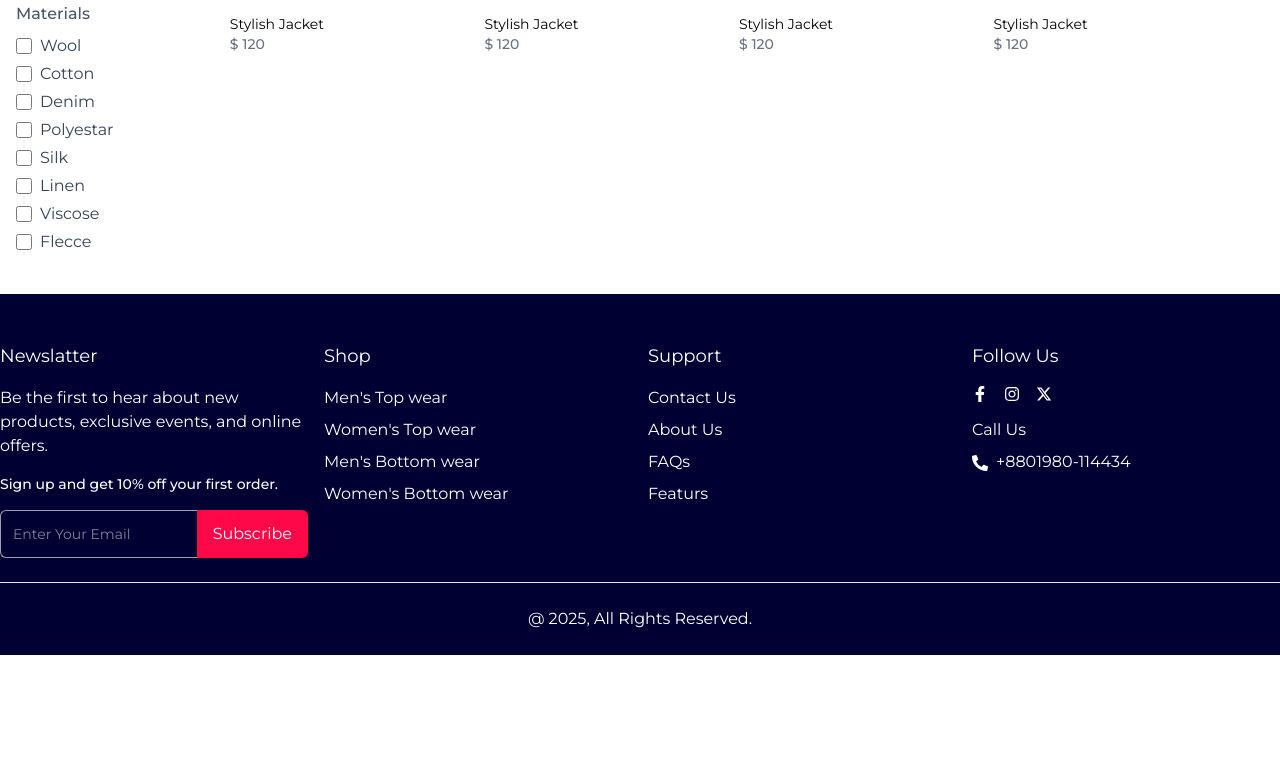
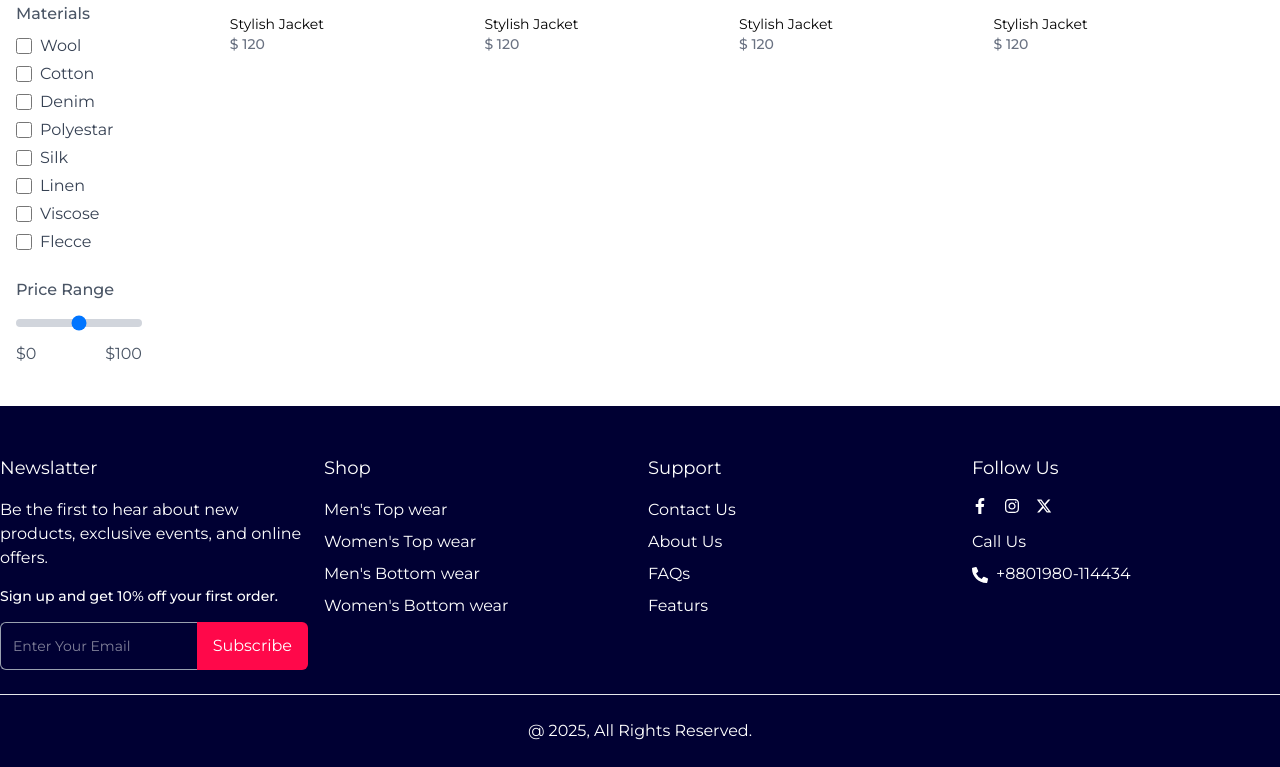
Before and after one commit to Rafiul23/eshop-fashion-client-side, a React (Vite) app: page /collections/all in a window 1280 px wide. Shown: the part 1103-1870 px from the top of the page. Before the commit the page ends 1758 px from the top, so only its background shows below. Built offline with nearby package versions, Linux system fonts and the light colour scheme.

Commit message:
added filter for pricce range

```diff
--- a/src/Products/FilterSideBar.jsx
+++ b/src/Products/FilterSideBar.jsx
@@ -40,7 +40,10 @@ const FilterSideBar = () => {
 
     }, [searchParams])
 
+    const handleFilterChange = e =>{
+        const {name, value, checked, type} = e.target;
 
+    }
 
     return (
         <div className="p-4">
@@ -52,7 +55,7 @@ const FilterSideBar = () => {
                 {
                     categories.map((category)=> (
                         <div key={category} className="flex items-center mb-1">
-                            <input type="radio" name="category" className="mr-2 h-4 w-4 text-blue-500 focus:ring-blue-400 border-gray-300" id="" />
+                            <input type="radio" name="category" className="mr-2 h-4 w-4 text-blue-500 focus:ring-blue-400 border-gray-300" id="" value={category} onChange={handleFilterChange} />
                             <span className="text-gray-700">{category}</span>
                         </div>
                     ))
@@ -65,7 +68,7 @@ const FilterSideBar = () => {
                 {
                     genders.map((gender)=> (
                         <div key={gender} className="flex items-center mb-1">
-                            <input type="radio" name="gender" className="mr-2 h-4 w-4 text-blue-500 focus:ring-blue-400 border-gray-300" id="" />
+                            <input type="radio" name="gender" className="mr-2 h-4 w-4 text-blue-500 focus:ring-blue-400 border-gray-300" id="" value={gender} onChange={handleFilterChange} />
                             <span className="text-gray-700">{gender}</span>
                         </div>
                     ))
@@ -79,7 +82,7 @@ const FilterSideBar = () => {
                 <div className="flex flex-wrap gap-2">
                     {
                     colors.map((color)=> (
-                        <button key={color} name="color" className="w-8 h-8 rounded-full border border-gray-300 cursor-pointer transition hover:scale-105" style={{backgroundColor: color.toLocaleLowerCase()}}>
+                        <button key={color} name="color" className="w-8 h-8 rounded-full border border-gray-300 cursor-pointer transition hover:scale-105" value={color} onChange={handleFilterChange} style={{backgroundColor: color.toLocaleLowerCase()}}>
                         </button>
                     ))
                 }
@@ -93,7 +96,7 @@ const FilterSideBar = () => {
                 {
                     sizes.map((size)=> (
                         <div key={size} className="flex items-center mb-1">
-                            <input type="checkbox" name="size" className="mr-2 h-4 w-4 text-blue-500 focus:ring-blue-400 border-gray-300" id="" />
+                            <input type="checkbox" name="size" className="mr-2 h-4 w-4 text-blue-500 focus:ring-blue-400 border-gray-300" id="" value={size} onChange={handleFilterChange} />
                             <span className="text-gray-700">{size}</span>
                         </div>
                     ))
@@ -106,7 +109,7 @@ const FilterSideBar = () => {
                 {
                     brands.map((brand)=> (
                         <div key={brand} className="flex items-center mb-1">
-                            <input type="checkbox" name="brand" className="mr-2 h-4 w-4 text-blue-500 focus:ring-blue-400 border-gray-300" id="" />
+                            <input type="checkbox" name="brand" className="mr-2 h-4 w-4 text-blue-500 focus:ring-blue-400 border-gray-300" id="" value={brand} onChange={handleFilterChange} />
                             <span className="text-gray-700">{brand}</span>
                         </div>
                     ))
@@ -119,11 +122,21 @@ const FilterSideBar = () => {
                 {
                     materials.map((material)=> (
                         <div key={material} className="flex items-center mb-1">
-                            <input type="checkbox" name="material" className="mr-2 h-4 w-4 text-blue-500 focus:ring-blue-400 border-gray-300" id="" />
+                            <input type="checkbox" name="material" className="mr-2 h-4 w-4 text-blue-500 focus:ring-blue-400 border-gray-300" value={material} onChange={handleFilterChange} id="" />
                             <span className="text-gray-700">{material}</span>
                         </div>
                     ))
                 }
+            </div>
+
+            {/* price range filter */}
+            <div className="mb-6">
+                <label className="text-gray-600 font-medium mb-2 block">Price Range</label>
+                <input type="range" className="w-full h-2 bg-gray-300 rounded-lg appearance-none cursor-pointer" name="priceRange" min={0} max={100} id="" />
+                <div className="flex justify-between text-gray-600 mt-2">
+                    <span>$0</span>
+                    <span>${priceRange[1]}</span>
+                </div>
             </div>
 
         </div>
```
